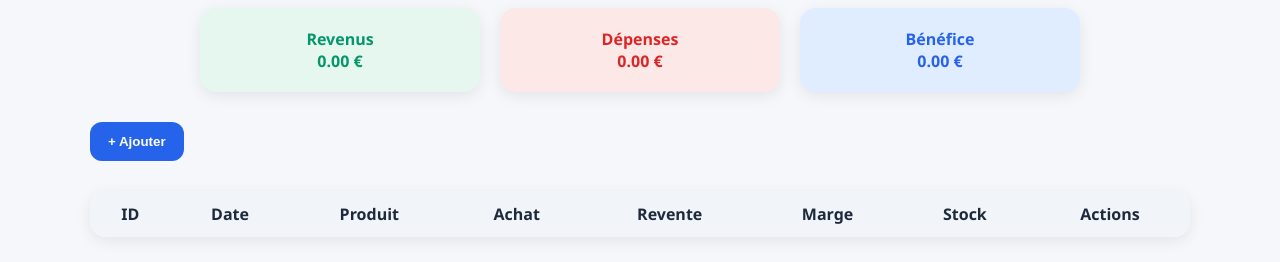
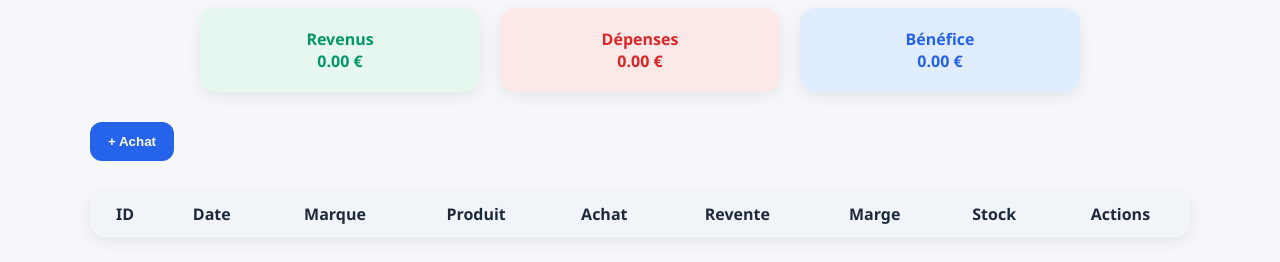
Before and after one commit to lcodexeo/gestion-finance, a plain HTML site: page index.html in a window 1280 px wide. Shown: the part 116-378 px from the top of the page. Drawn offline with nearby package versions, Linux system fonts and the light colour scheme.

Commit message:
Update index.html

```diff
--- a/index.html
+++ b/index.html
@@ -138,13 +138,15 @@ input,select{
     <div class="card solde">Bénéfice<br><span id="solde">0 €</span></div>
 </div>
 
-<button class="addBtn" onclick="ouvrirModal()">+ Ajouter</button>
+<!-- 🔥 Bouton modifié -->
+<button class="addBtn" onclick="ouvrirModal()">+ Achat</button>
 
 <table>
 <thead>
 <tr>
 <th>ID</th>
 <th>Date</th>
+<th>Marque</th>
 <th>Produit</th>
 <th>Achat</th>
 <th>Revente</th>
@@ -167,13 +169,21 @@ input,select{
 <h2>Nouvelle opération</h2>
 
 <input type="date" id="date">
+
 <select id="categorie">
 <option value="moi">Pour moi</option>
 <option value="revendre">Pour revendre</option>
 </select>
+
+<!-- 🔥 Nouveau champ MARQUE -->
+<input type="text" id="marque" placeholder="Marque (ex: Nike, Apple...)">
+
 <input type="text" id="description" placeholder="Produit">
+
 <input type="number" id="achat" placeholder="Prix achat">
+
 <input type="number" id="revente" placeholder="Prix revente">
+
 <input type="number" id="livraison" placeholder="Frais livraison">
 
 <button class="saveBtn" onclick="ajouter()">Enregistrer</button>
@@ -202,8 +212,9 @@ document.getElementById("modal").style.display="none";
 function ajouter(){
 
 let date=document.getElementById("date").value;
+let categorie=document.getElementById("categorie").value;
+let marque=document.getElementById("marque").value;
 let description=document.getElementById("description").value;
-let categorie=document.getElementById("categorie").value;
 let achat=parseFloat(document.getElementById("achat").value)||0;
 let revente=parseFloat(document.getElementById("revente").value)||0;
 let livraison=parseFloat(document.getElementById("livraison").value)||0;
@@ -219,6 +230,7 @@ stock="En stock";
 produits.push({
 id:compteurID,
 date,
+marque,
 description,
 achat,
 revente,
@@ -249,6 +261,7 @@ tbody.innerHTML+=`
 <tr>
 <td>${p.id}</td>
 <td>${p.date}</td>
+<td>${p.marque}</td>
 <td>${p.description}</td>
 <td>${p.achat}€</td>
 <td>${p.revente||"-"}€</td>
```
